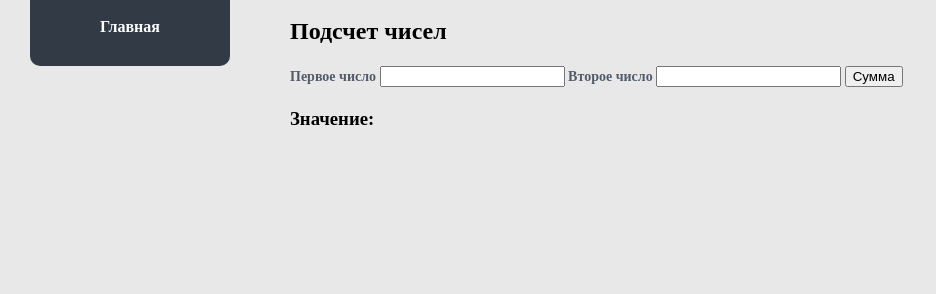
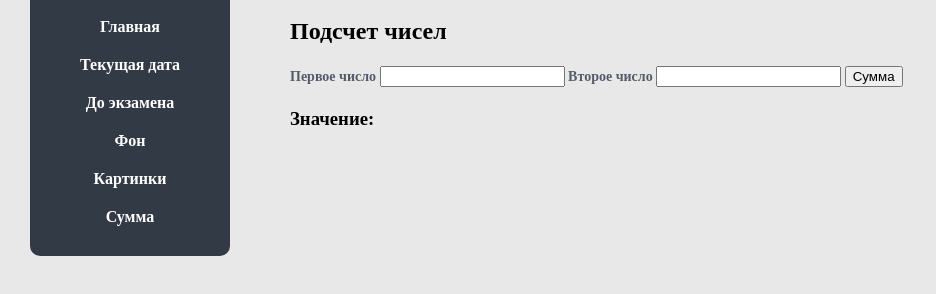
Before and after one commit to ivanleontev/miris, a plain HTML site: page Лебедев/3/numbers.html in a window 1280 px wide. Shown: the part 126-420 px from the top of the page, without its empty margins (0-936 px from the left). Drawn offline with Linux system fonts and the light colour scheme.

Commit message:
lab3 fix

```diff
--- a/Лебедев/3/numbers.html
+++ b/Лебедев/3/numbers.html
@@ -11,6 +11,11 @@
     <div class="menu">
         <h3>Навигация</h3>
         <a href="index.html">Главная</a>
+        <a href="curr.html">Текущая дата</a>
+        <a href="exam.html">До экзамена</a>
+        <a href="color.html">Фон</a>
+        <a href="img.html">Картинки</a>
+        <a href="numbers.html">Сумма</a>
     </div>
     <div class="container">
         <h1>Лабораторная работа №3</h1>
@@ -34,7 +39,7 @@
             var a = parseInt(document.getElementById('first').value);
             var b = parseInt(document.getElementById('second').value);
 
-            if (!a || !b) {
+            if ((a != 0 && !a) || (b != 0 && !b)) {
                 result.innerHTML = "Ошибка!"
             } else {
                 result.innerHTML = a + b;
```
Also changed, not shown: Лебедев/3/color.html (+5 -0 lines), Лебедев/3/curr.html (+5 -0 lines), Лебедев/3/exam.html (+5 -0 lines), Лебедев/3/img.html (+5 -0 lines), Лебедев/3/index.html (+5 -0 lines).
